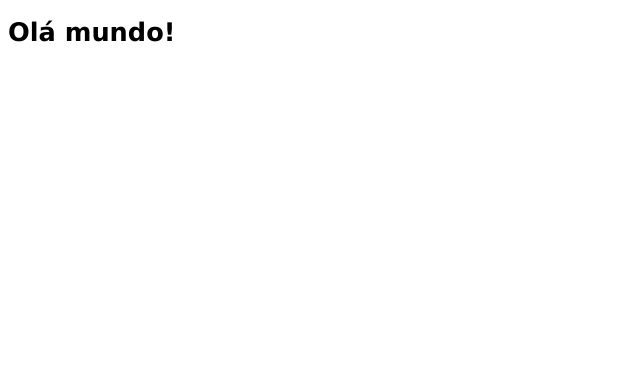
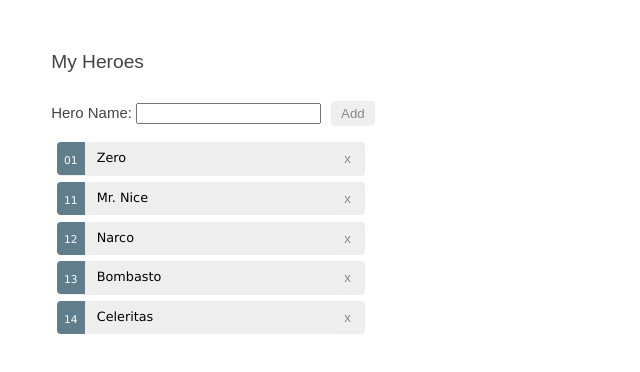
Before and after one commit to dasilva08/crud-mentoria, a website: page index.html in a window 1280 px wide. Shown: the whole page, without its empty margins (0-640 px from the left). Drawn offline with Linux system fonts and the light colour scheme.

Commit message:
Código da imagem Projeto.png

```diff
--- a/index.html
+++ b/index.html
@@ -1,18 +1,32 @@
 <!DOCTYPE html>
-<html lang="en">
+<html lang="pt">
+
 <head>
     <meta charset="UTF-8">
     <meta name="viewport" content="width=device-width, initial-scale=1.0">
     <meta http-equiv="X-UA-Compatible" content="ie=edge">
-    <title>Document</title>
+    <title>CRUD - Mentoria</title>
 
     <link rel="stylesheet" href="main.css">
 </head>
+
 <body>
-
-    <!--escreva seu html aqui-->
-
-    <h1>Olá mundo!</h1>
+    <main>
+        <h2>My Heroes</h2>
+        <div class="addHero">
+            <h3>Hero Name:</h3>
+            <input type="text" name="heroname" value="">
+            <button type="submit">Add</button>
+        </div>
+        <ul class="heroList">
+            <li><span class="numero">01</span><span class="heroName">Zero</span> <button class="delHero">x</button></li>
+            <li><span class="numero">11</span><span class="heroName">Mr. Nice</span> <button class="delHero">x</button></li>
+            <li><span class="numero">12</span><span class="heroName">Narco</span> <button class="delHero">x</button></li>
+            <li><span class="numero">13</span><span class="heroName">Bombasto</span> <button class="delHero">x</button></li>
+            <li><span class="numero">14</span><span class="heroName">Celeritas</span> <button class="delHero">x</button></li>
+        </ul>
+    </main>
     <script src="main.js"></script>
 </body>
+
 </html>
--- a/main.css
+++ b/main.css
@@ -1,6 +1,83 @@
-/*O estilo da página você escreve aqui*/
-
 body {
     font-size: 80%;
     font-family: Verdana, Tahoma;
+    margin: 0;
 }
+
+main {
+    margin: 4em;
+}
+
+h2,
+h3 {
+    color: #444;
+    font-family: Arial, Helvetica, sans-serif;
+    font-weight: lighter;
+}
+
+h2 {
+    font-size: 1.5em;
+}
+
+input {
+    color: #888;
+}
+
+button {
+    border: none;
+    padding: 5px 10px;
+    border-radius: 4px;
+    cursor: pointer;
+    color: #888;
+    margin-left: 6px;
+}
+
+button:hover {
+    background-color: #666;
+    color: #fff;
+}
+
+.addHero h3 {
+    display: inline-block;
+}
+
+.heroList {
+    width: 25em;
+    padding: 0;
+    margin: 0 0 2em 0;
+    list-style-type: none;
+}
+
+.heroList li {
+    background-color: #EEE;
+    margin: .5em;
+    padding: .3em 0;
+    cursor: pointer;
+    height: 2em;
+    border-radius: 4px;
+}
+
+.numero {
+    display: inline-block;
+    font-size: smaller;
+    color: white;
+    padding: 1.3em 0.7em 0 0.7em;
+    background-color: #607D8B;
+    line-height: 1em;
+    position: relative;
+    left: -1px;
+    top: -4px;
+    height: 1.8em;
+    margin-right: 1em;
+    border-radius: 4px 0 0 4px;
+}
+
+.heroList .delHero {
+    float: right;
+    margin-right: 4px;
+}
+
+.heroName {
+    position: absolute;
+    margin-top: 4px;
+}
```
